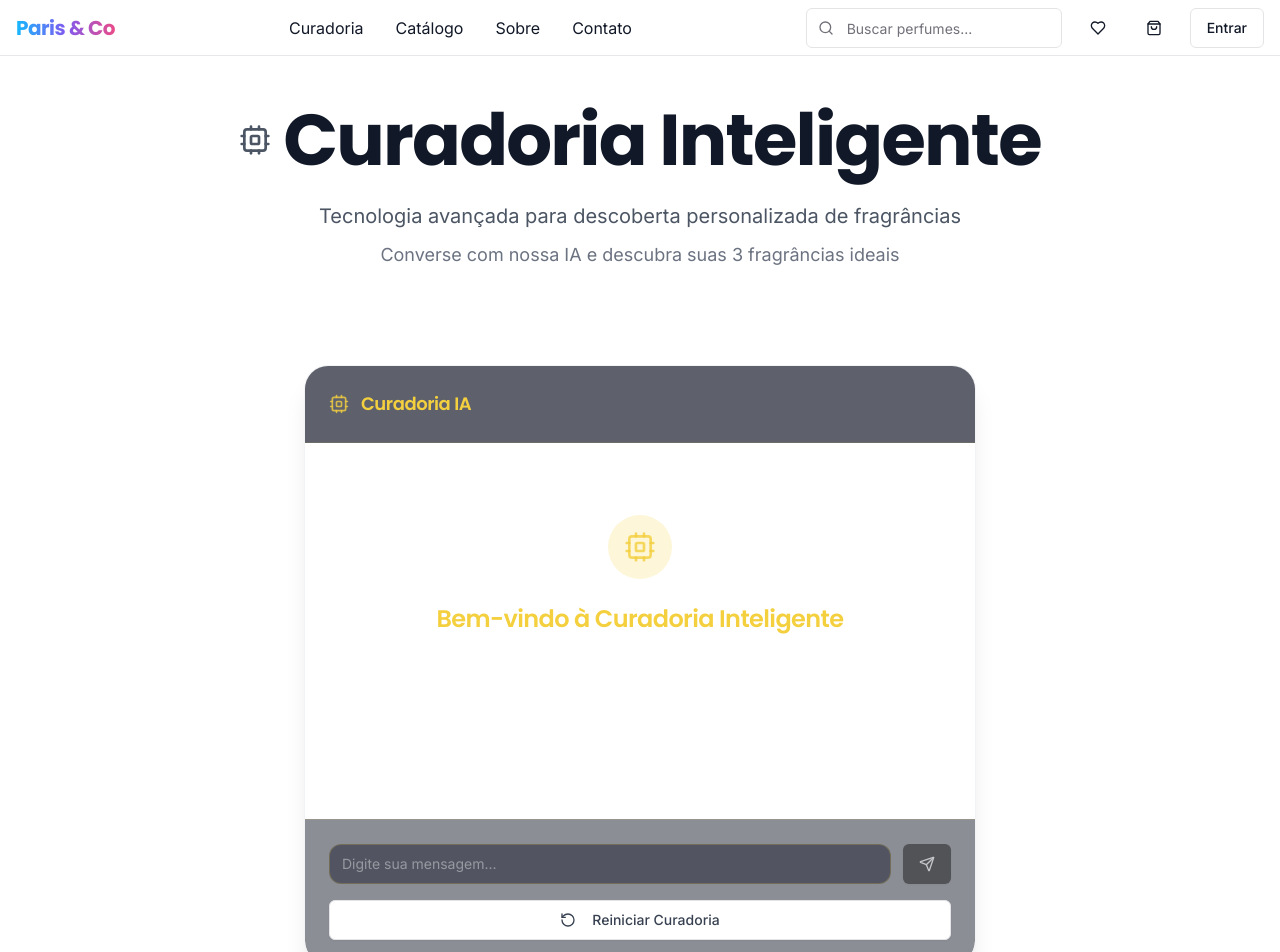
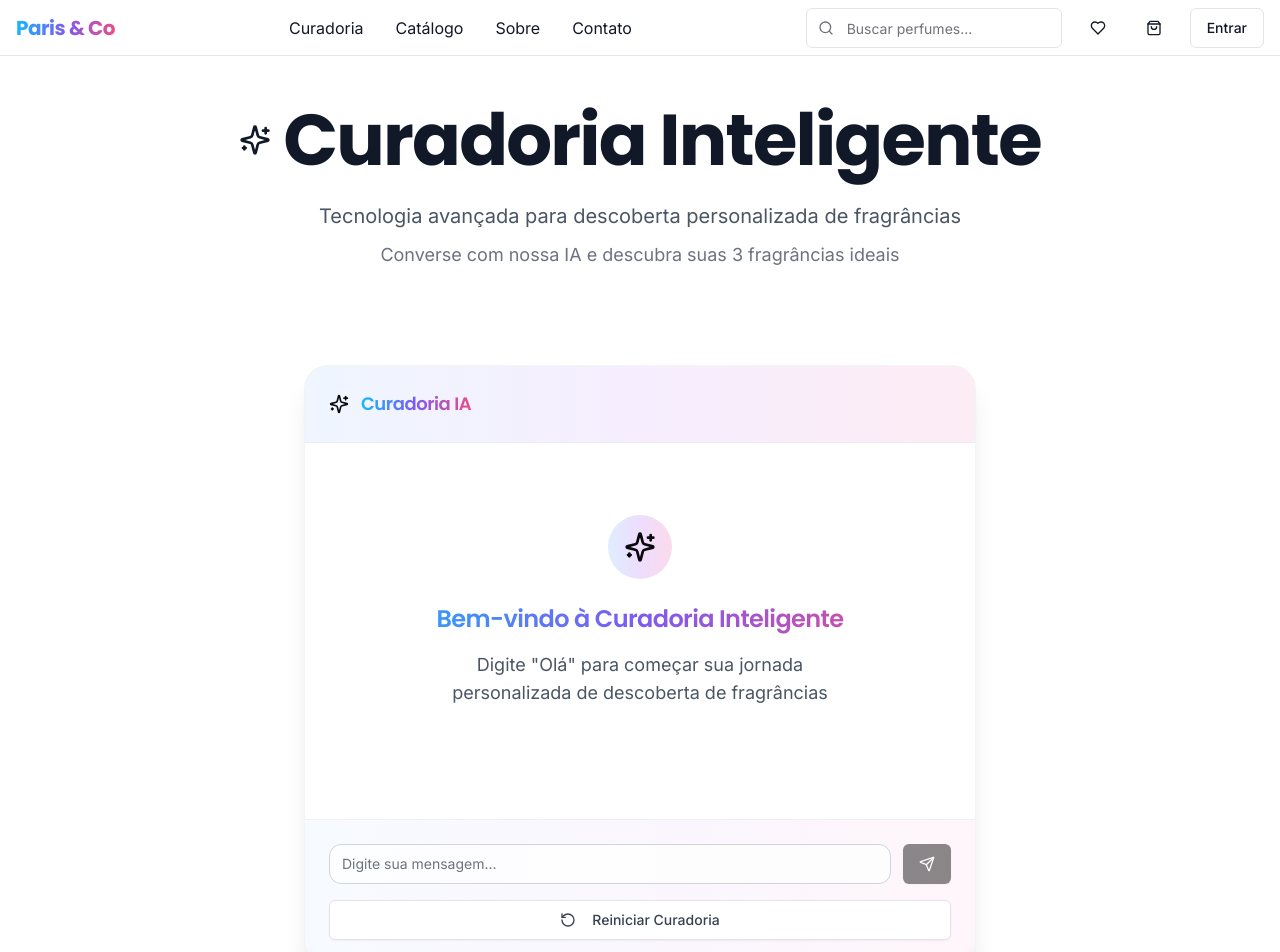
Before and after one commit to Gustavo-Paris/perfume-ai-discover, a React (Vite) app: page /curadoria in a window 1280 px wide. Shown: the top 952 px of the page. Built offline with nearby package versions, Linux system fonts and the light colour scheme.

Commit message:
Refactor: Update Curadoria page icons and colors
Replaced CPU icons with Sparkles and applied a gradient color scheme matching the header's brand style to the Curadoria page.

```diff
--- a/src/components/curadoria/ConversationChat.tsx
+++ b/src/components/curadoria/ConversationChat.tsx
@@ -3,7 +3,7 @@ import { useState, useRef, useEffect } from 'react';
 import { Button } from '@/components/ui/button';
 import { Input } from '@/components/ui/input';
 import { ScrollArea } from '@/components/ui/scroll-area';
-import { Cpu, Send, RotateCcw } from 'lucide-react';
+import { Sparkles, Send, RotateCcw } from 'lucide-react';
 import { ConversationMessage } from '@/types/conversation';
 
 interface ConversationChatProps {
@@ -53,22 +53,22 @@ const ConversationChat = ({
   return (
     <div className="flex flex-col h-full">
       {/* Header */}
-      <div className="flex items-center space-x-3 p-6 border-b border-gold/10 bg-navy/70">
-        <Cpu className="h-5 w-5 text-gold/80" />
-        <h3 className="font-display text-lg font-semibold text-gold">Curadoria IA</h3>
+      <div className="flex items-center space-x-3 p-6 border-b border-gray-200/50 bg-gradient-to-r from-blue-400/10 via-purple-500/10 to-pink-500/10">
+        <Sparkles className="h-5 w-5 text-brand-gradient" />
+        <h3 className="font-display text-lg font-semibold text-brand-gradient">Curadoria IA</h3>
       </div>
 
       <ScrollArea className="flex-1 px-6">
         <div className="space-y-6 py-6">
           {messages.length === 0 && (
             <div className="text-center py-12 animate-fade-in-up">
-              <div className="w-16 h-16 rounded-full bg-gold/20 flex items-center justify-center mx-auto mb-6">
-                <Cpu className="h-8 w-8 text-gold/80" />
+              <div className="w-16 h-16 rounded-full bg-gradient-to-r from-blue-400/20 via-purple-500/20 to-pink-500/20 flex items-center justify-center mx-auto mb-6">
+                <Sparkles className="h-8 w-8 text-brand-gradient" />
               </div>
-              <h3 className="font-display text-2xl font-semibold mb-4 text-gold">
+              <h3 className="font-display text-2xl font-semibold mb-4 text-brand-gradient">
                 Bem-vindo à Curadoria Inteligente
               </h3>
-              <p className="text-white/80 text-lg mb-6 max-w-md mx-auto">
+              <p className="text-gray-600 text-lg mb-6 max-w-md mx-auto">
                 Digite "Olá" para começar sua jornada personalizada de descoberta de fragrâncias
               </p>
             </div>
@@ -96,7 +96,7 @@ const ConversationChat = ({
                     })}
                   </span>
                   {message.role === 'assistant' && (
-                    <span className="text-xs text-gold/70">IA</span>
+                    <span className="text-xs text-brand-gradient">IA</span>
                   )}
                 </div>
               </div>
@@ -107,7 +107,7 @@ const ConversationChat = ({
             <div className="flex justify-start animate-fade-in-up">
               <div className="chat-ai">
                 <div className="flex items-center space-x-3">
-                  <span className="text-sm text-white/70">Processando</span>
+                  <span className="text-sm text-gray-600">Processando</span>
                   <div className="typing-dots">
                     <div className="typing-dot"></div>
                     <div className="typing-dot"></div>
@@ -122,7 +122,7 @@ const ConversationChat = ({
         </div>
       </ScrollArea>
 
-      <div className="border-t border-gold/10 bg-navy/50 backdrop-blur-sm p-6 space-y-4">
+      <div className="border-t border-gray-200/50 bg-gradient-to-r from-blue-400/5 via-purple-500/5 to-pink-500/5 backdrop-blur-sm p-6 space-y-4">
         {!isComplete && (
           <div className="flex space-x-3">
             <Input
@@ -131,7 +131,7 @@ const ConversationChat = ({
               onKeyPress={handleKeyPress}
               placeholder="Digite sua mensagem..."
               disabled={loading}
-              className="bg-navy/50 border-gold/20 text-white placeholder:text-white/40 focus:ring-2 focus:ring-gold/30 focus:border-gold/40 focus:placeholder:text-white/40 rounded-xl"
+              className="bg-white/80 border-gray-300 text-gray-800 placeholder:text-gray-500 focus:ring-2 focus:ring-purple-500/30 focus:border-purple-500/40 rounded-xl"
             />
             <Button
               onClick={handleSend}
--- a/src/pages/Curadoria.tsx
+++ b/src/pages/Curadoria.tsx
@@ -1,6 +1,6 @@
 
 import { useState, useEffect } from 'react';
-import { Cpu, History, Zap, AtomIcon } from 'lucide-react';
+import { Sparkles, History, Zap, AtomIcon } from 'lucide-react';
 import { motion } from 'framer-motion';
 import { Card, CardContent } from '@/components/ui/card';
 import { Button } from '@/components/ui/button';
@@ -184,7 +184,7 @@ const Curadoria = () => {
               onClick={() => setShowHistory(false)}
               className="btn-secondary"
             >
-              <Cpu className="mr-2 h-4 w-4" />
+              <Sparkles className="mr-2 h-4 w-4" />
               Voltar ao Sistema
             </Button>
           </motion.div>
@@ -221,7 +221,7 @@ const Curadoria = () => {
       <div className="min-h-screen bg-white py-12 relative overflow-hidden flex items-center justify-center">
         <div className="text-center relative z-10 max-w-2xl mx-auto px-4">
           <motion.div
-            className="w-32 h-32 rounded-full bg-gray-100 flex items-center justify-center mx-auto mb-8"
+            className="w-32 h-32 rounded-full bg-gradient-to-r from-blue-400 via-purple-500 to-pink-500 flex items-center justify-center mx-auto mb-8"
             animate={{
               rotate: [0, 360],
               scale: [1, 1.1, 1]
@@ -231,10 +231,10 @@ const Curadoria = () => {
               scale: { duration: 2, repeat: Infinity, ease: "easeInOut" }
             }}
           >
-            <Cpu className="h-16 w-16 text-gray-600" />
+            <Sparkles className="h-16 w-16 text-white" />
           </motion.div>
           <motion.h2
-            className="font-display text-4xl font-bold mb-6 text-gray-900"
+            className="font-display text-4xl font-bold mb-6 text-brand-gradient"
             initial={{ opacity: 0 }}
             animate={{ opacity: 1 }}
           >
@@ -268,7 +268,7 @@ const Curadoria = () => {
           transition={{ duration: 0.6 }}
         >
           <div className="flex items-center justify-center space-x-3 mb-6">
-            <Cpu className="w-8 h-8 text-gray-600" />
+            <Sparkles className="w-8 h-8 text-brand-gradient" />
             <h1 className="font-display text-6xl md:text-7xl font-bold text-gray-900">
               Curadoria Inteligente
             </h1>
```
